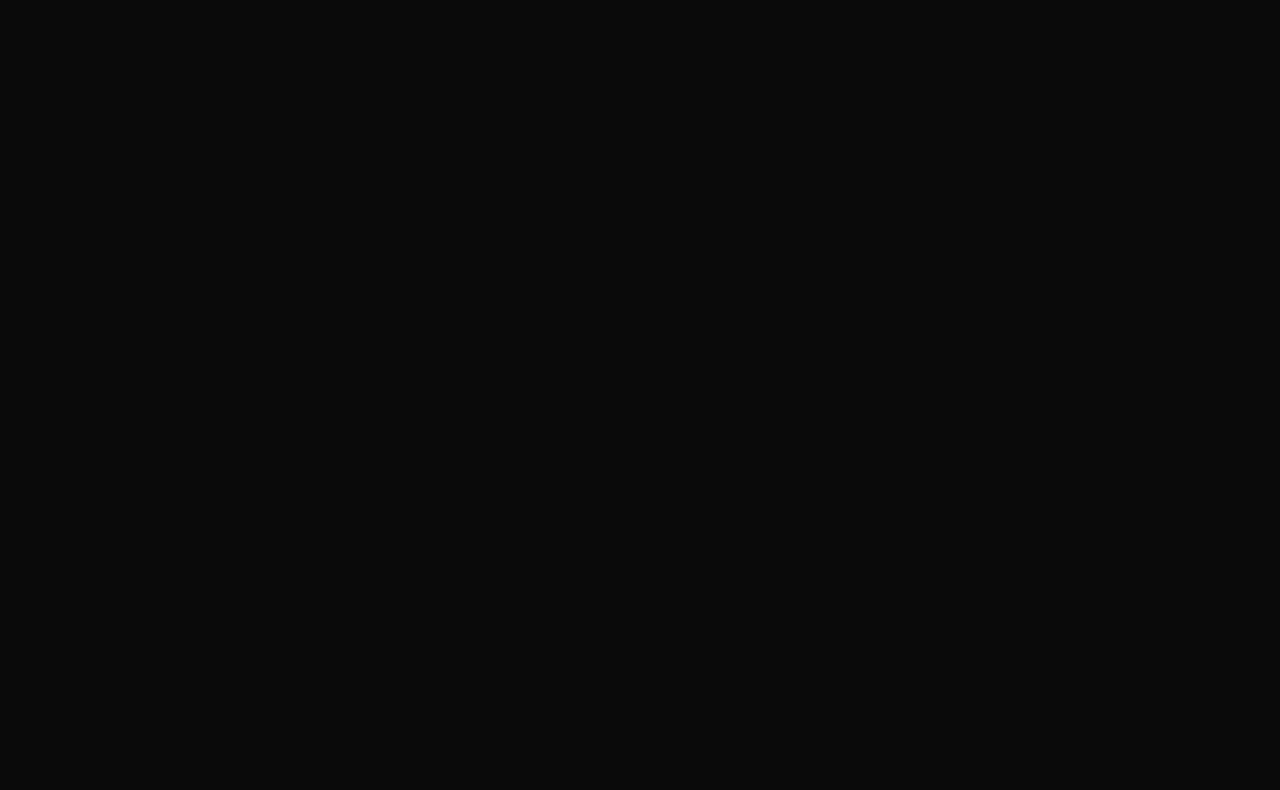
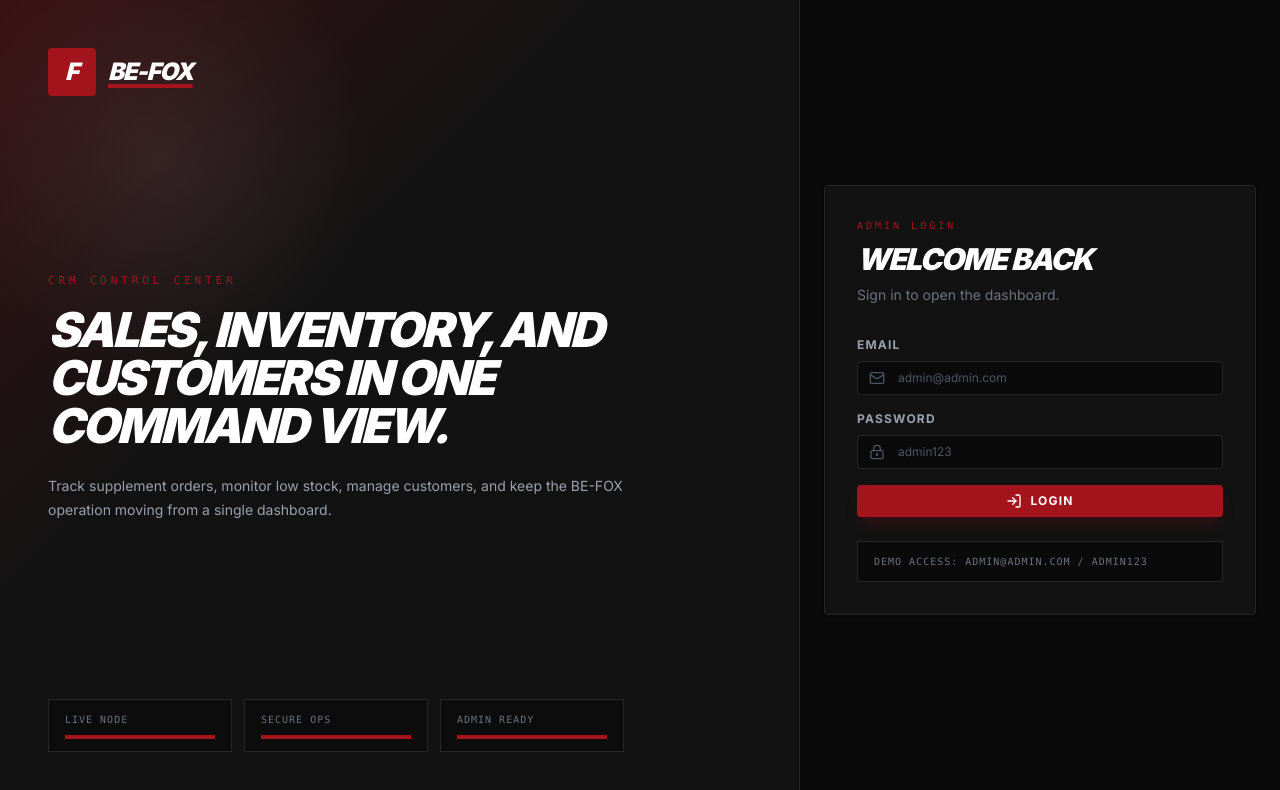
Before and after one commit to Edara-Solutions/fit-crm, a React (Vite) app: page /login in a window 1280 px wide. Before the commit this address had no page. Shown: the top 790 px of the page. Built offline with nearby package versions, Linux system fonts and the light colour scheme.

Commit message:
feature(login): adding the logic of login

```diff
--- a/src/app/App.tsx
+++ b/src/app/App.tsx
@@ -1,4 +1,5 @@
 import { BrowserRouter, useRoutes } from 'react-router-dom';
+import { AuthProvider } from '../auth/AuthContext';
 import { routes } from './routes';
 
 function AppRoutes() {
@@ -7,8 +8,10 @@ function AppRoutes() {
 
 export default function App() {
   return (
-    <BrowserRouter>
-      <AppRoutes />
-    </BrowserRouter>
+    <AuthProvider>
+      <BrowserRouter>
+        <AppRoutes />
+      </BrowserRouter>
+    </AuthProvider>
   );
 }
--- a/src/app/routes.tsx
+++ b/src/app/routes.tsx
@@ -1,4 +1,5 @@
 import { Navigate, RouteObject } from 'react-router-dom';
+import { RequireAuth } from '../auth/RequireAuth';
 import { DashboardLayout } from '../layouts/DashboardLayout';
 import { BrandsPage } from '../pages/brands/BrandsPage';
 import { CategoriesPage } from '../pages/categories/CategoriesPage';
@@ -7,6 +8,7 @@ import { CustomerDetailsPage } from '../pages/customers/CustomerDetailsPage';
 import { CustomersPage } from '../pages/customers/CustomersPage';
 import { DashboardPage } from '../pages/dashboard/DashboardPage';
 import { InventoryPage } from '../pages/inventory/InventoryPage';
+import { LoginPage } from '../pages/login/LoginPage';
 import { OrderDetailsPage } from '../pages/orders/OrderDetailsPage';
 import { OrdersPage } from '../pages/orders/OrdersPage';
 import { ProductFormPage } from '../pages/products/ProductFormPage';
@@ -17,9 +19,14 @@ import { RolesPermissionsPage } from '../pages/users/RolesPermissionsPage';
 import { UsersPage } from '../pages/users/UsersPage';
 
 export const routes: RouteObject[] = [
+  { path: '/login', element: <LoginPage /> },
   {
     path: '/',
-    element: <DashboardLayout />,
+    element: (
+      <RequireAuth>
+        <DashboardLayout />
+      </RequireAuth>
+    ),
     children: [
       { index: true, element: <Navigate to="/dashboard" replace /> },
       { path: 'dashboard', element: <DashboardPage /> },
--- /dev/null
+++ b/src/auth/AuthContext.tsx
@@ -0,0 +1,52 @@
+import { createContext, useContext, useMemo, useState, type ReactNode } from 'react';
+
+const AUTH_STORAGE_KEY = 'befox-authenticated';
+const DEMO_ADMIN = {
+  email: 'admin@admin.com',
+  password: 'admin123',
+};
+
+type AuthContextValue = {
+  isAuthenticated: boolean;
+  login: (email: string, password: string) => boolean;
+  logout: () => void;
+};
+
+const AuthContext = createContext<AuthContextValue | undefined>(undefined);
+
+export function AuthProvider({ children }: { children: ReactNode }) {
+  const [isAuthenticated, setIsAuthenticated] = useState(() => localStorage.getItem(AUTH_STORAGE_KEY) === 'true');
+
+  const value = useMemo<AuthContextValue>(
+    () => ({
+      isAuthenticated,
+      login: (email, password) => {
+        const isValid = email.trim().toLowerCase() === DEMO_ADMIN.email && password === DEMO_ADMIN.password;
+
+        if (isValid) {
+          localStorage.setItem(AUTH_STORAGE_KEY, 'true');
+          setIsAuthenticated(true);
+        }
+
+        return isValid;
+      },
+      logout: () => {
+        localStorage.removeItem(AUTH_STORAGE_KEY);
+        setIsAuthenticated(false);
+      },
+    }),
+    [isAuthenticated],
+  );
+
+  return <AuthContext.Provider value={value}>{children}</AuthContext.Provider>;
+}
+
+export function useAuth() {
+  const context = useContext(AuthContext);
+
+  if (!context) {
+    throw new Error('useAuth must be used within an AuthProvider');
+  }
+
+  return context;
+}
--- /dev/null
+++ b/src/auth/RequireAuth.tsx
@@ -0,0 +1,14 @@
+import type { ReactNode } from 'react';
+import { Navigate, useLocation } from 'react-router-dom';
+import { useAuth } from './AuthContext';
+
+export function RequireAuth({ children }: { children: ReactNode }) {
+  const { isAuthenticated } = useAuth();
+  const location = useLocation();
+
+  if (!isAuthenticated) {
+    return <Navigate to="/login" replace state={{ from: location }} />;
+  }
+
+  return children;
+}
--- a/src/components/Sidebar.tsx
+++ b/src/components/Sidebar.tsx
@@ -14,7 +14,7 @@ import {
   ChevronLeft,
   ChevronRight
 } from 'lucide-react';
-import { cn } from '../lib/utils';
+import { cn } from '../utils/cn';
 
 interface SidebarProps {
   isCollapsed: boolean;
--- a/src/components/layout/Header.tsx
+++ b/src/components/layout/Header.tsx
@@ -1,8 +1,18 @@
-import { Bell, Menu } from 'lucide-react';
+import { Bell, LogOut, Menu } from 'lucide-react';
+import { useNavigate } from 'react-router-dom';
+import { useAuth } from '../../auth/AuthContext';
 import { SearchInput } from '../ui/SearchInput';
 import { IconButton } from '../ui/IconButton';
 
 export function Header({ onMenuClick }: { onMenuClick: () => void }) {
+  const { logout } = useAuth();
+  const navigate = useNavigate();
+
+  function handleLogout() {
+    logout();
+    navigate('/login', { replace: true });
+  }
+
   return (
     <header className="sticky top-0 z-20 flex h-16 items-center justify-between border-b border-border-subtle bg-panel px-4 shadow-sm md:px-8">
       <div className="max-w-xl flex-1">
@@ -21,6 +31,9 @@ export function Header({ onMenuClick }: { onMenuClick: () => void }) {
           <p className="text-xs font-bold uppercase tracking-tight text-white">Be-Fox System</p>
           <p className="font-mono text-[10px] text-gray-500">v1.4.0-PROD</p>
         </div>
+        <IconButton label="Logout" onClick={handleLogout}>
+          <LogOut className="h-4 w-4" />
+        </IconButton>
         <IconButton label="Open menu" className="lg:hidden" onClick={onMenuClick}>
           <Menu className="h-4 w-4" />
         </IconButton>
--- /dev/null
+++ b/src/pages/login/LoginPage.tsx
@@ -0,0 +1,122 @@
+import { FormEvent, useState } from 'react';
+import { LockKeyhole, LogIn, Mail } from 'lucide-react';
+import { Navigate, useLocation, useNavigate } from 'react-router-dom';
+import { useAuth } from '../../auth/AuthContext';
+import { Button } from '../../components/ui/Button';
+import { Card, CardContent } from '../../components/ui/Card';
+import { Input } from '../../components/ui/Input';
+
+type LoginLocationState = {
+  from?: {
+    pathname?: string;
+  };
+};
+
+export function LoginPage() {
+  const { isAuthenticated, login } = useAuth();
+  const navigate = useNavigate();
+  const location = useLocation();
+  const [email, setEmail] = useState('');
+  const [password, setPassword] = useState('');
+  const [error, setError] = useState('');
+
+  const from = (location.state as LoginLocationState | null)?.from?.pathname ?? '/dashboard';
+
+  if (isAuthenticated) {
+    return <Navigate to="/dashboard" replace />;
+  }
+
+  function handleSubmit(event: FormEvent<HTMLFormElement>) {
+    event.preventDefault();
+    setError('');
+
+    if (login(email, password)) {
+      navigate(from, { replace: true });
+      return;
+    }
+
+    setError('Invalid email or password.');
+  }
+
+  return (
+    <main className="min-h-screen bg-bg-deep font-sans text-[#F5F5F5]">
+      <div className="grid min-h-screen lg:grid-cols-[minmax(0,1fr)_480px]">
+        <section className="relative hidden overflow-hidden border-r border-border-subtle bg-panel lg:block">
+          <div className="absolute inset-0 bg-[linear-gradient(135deg,rgba(163,20,28,0.28),transparent_38%),radial-gradient(circle_at_20%_20%,rgba(255,255,255,0.08),transparent_24%)]" />
+          <div className="relative flex h-full flex-col justify-between p-12">
+            <div className="flex items-center gap-3">
+              <div className="flex h-12 w-12 items-center justify-center rounded-sm bg-brand text-2xl font-black italic text-white">F</div>
+              <span className="text-2xl font-black italic tracking-tighter text-white underline decoration-brand decoration-4 underline-offset-4">BE-FOX</span>
+            </div>
+
+            <div className="max-w-2xl">
+              <p className="mb-4 font-mono text-[11px] uppercase tracking-[0.35em] text-brand">CRM Control Center</p>
+              <h1 className="text-5xl font-black uppercase italic tracking-tighter text-white">
+                Sales, inventory, and customers in one command view.
+              </h1>
+              <p className="mt-6 max-w-xl text-sm leading-6 text-gray-400">
+                Track supplement orders, monitor low stock, manage customers, and keep the BE-FOX operation moving from a single dashboard.
+              </p>
+            </div>
+
+            <div className="grid max-w-xl grid-cols-3 gap-3">
+              {['LIVE NODE', 'SECURE OPS', 'ADMIN READY'].map((label) => (
+                <div key={label} className="border border-border-subtle bg-bg-deep/70 px-4 py-3">
+                  <p className="font-mono text-[10px] uppercase tracking-widest text-gray-500">{label}</p>
+                  <div className="mt-2 h-1 bg-brand" />
+                </div>
+              ))}
+            </div>
+          </div>
+        </section>
+
+        <section className="flex min-h-screen items-center justify-center px-4 py-10 sm:px-6">
+          <div className="w-full max-w-md">
+            <div className="mb-8 flex items-center gap-3 lg:hidden">
+              <div className="flex h-11 w-11 items-center justify-center rounded-sm bg-brand text-xl font-black italic text-white">F</div>
+              <span className="text-2xl font-black italic tracking-tighter text-white underline decoration-brand decoration-4 underline-offset-4">BE-FOX</span>
+            </div>
+
+            <Card>
+              <CardContent className="p-6 sm:p-8">
+                <div className="mb-8">
+                  <p className="font-mono text-[10px] uppercase tracking-[0.3em] text-brand">Admin Login</p>
+                  <h2 className="mt-2 text-3xl font-black uppercase italic tracking-tighter text-white">Welcome Back</h2>
+                  <p className="mt-2 text-sm text-gray-500">Sign in to open the dashboard.</p>
+                </div>
+
+                <form className="space-y-4" onSubmit={handleSubmit}>
+                  <label className="block">
+                    <span className="mb-2 block text-xs font-bold uppercase tracking-widest text-gray-400">Email</span>
+                    <div className="relative">
+                      <Mail className="pointer-events-none absolute left-3 top-1/2 h-4 w-4 -translate-y-1/2 text-gray-600" />
+                      <Input className="pl-10" onChange={(event) => setEmail(event.target.value)} placeholder="admin@admin.com" type="email" value={email} />
+                    </div>
+                  </label>
+
+                  <label className="block">
+                    <span className="mb-2 block text-xs font-bold uppercase tracking-widest text-gray-400">Password</span>
+                    <div className="relative">
+                      <LockKeyhole className="pointer-events-none absolute left-3 top-1/2 h-4 w-4 -translate-y-1/2 text-gray-600" />
+                      <Input className="pl-10" onChange={(event) => setPassword(event.target.value)} placeholder="admin123" type="password" value={password} />
+                    </div>
+                  </label>
+
+                  {error && <p className="border-l-2 border-brand bg-brand/10 px-3 py-2 text-xs font-semibold text-red-200">{error}</p>}
+
+                  <Button className="w-full" icon={<LogIn className="h-4 w-4" />} type="submit">
+                    Login
+                  </Button>
+                </form>
+
+                <div className="mt-6 border border-border-subtle bg-bg-deep px-4 py-3 font-mono text-[10px] uppercase tracking-widest text-gray-500">
+                  Demo access: admin@admin.com / admin123
+                </div>
+              </CardContent>
+            </Card>
+          </div>
+        </section>
+      </div>
+    </main>
+  );
+}
```
